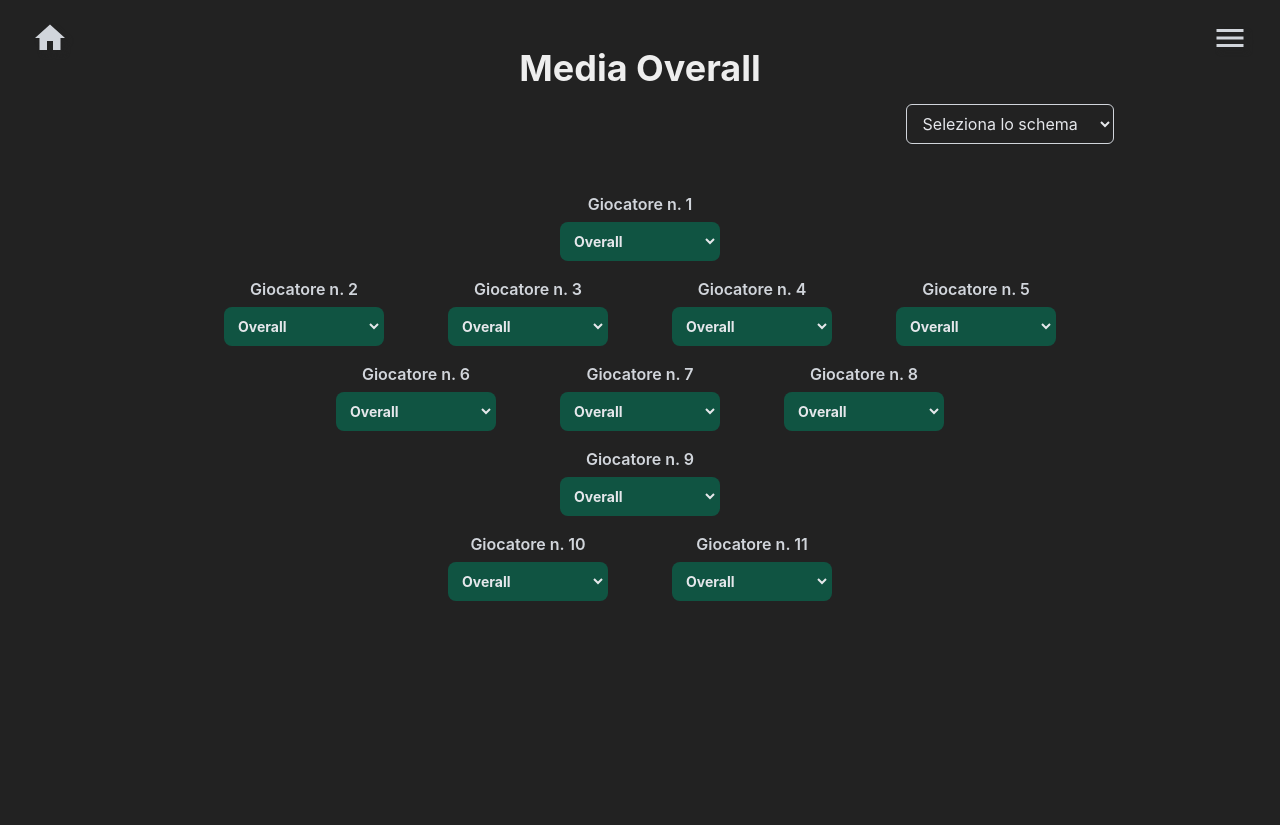
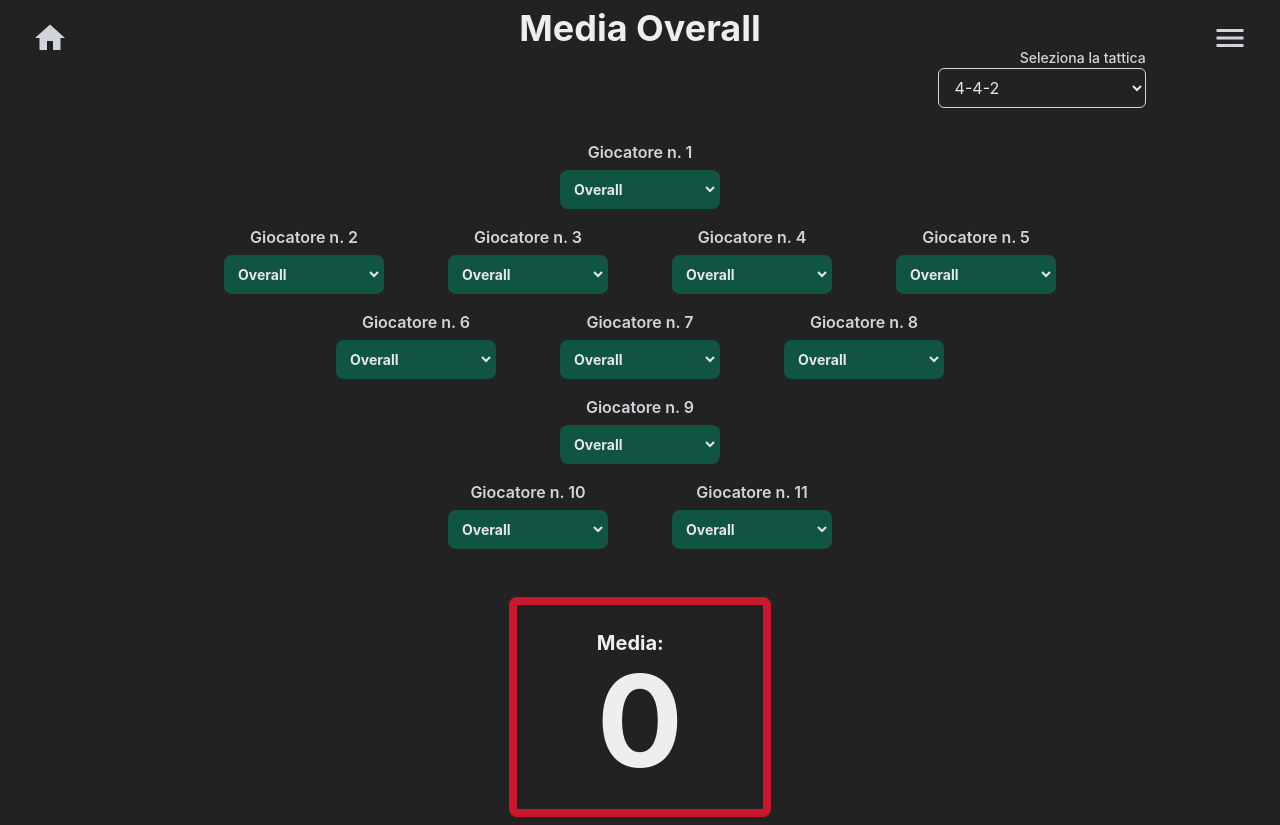
Before and after one commit to tgalex75/imprevisti-fc24, a React (Create React App) app: page /calcolo-media in a window 1280 px wide. Before the commit the page ends 800 px from the top, so only its background shows below. Built offline with nearby package versions, Linux system fonts and the light colour scheme.

Commit message:
v0.0.4.1

```diff
--- a/src/Funzioni/schemi.js
+++ b/src/Funzioni/schemi.js
@@ -742,14 +742,19 @@ export const s3421 = (arr, func, val) => {
 
 export const mySelect = (ref, func) => {
     return (
-        <div className="flex justify-end w-4/5">
+        <div className="flex flex-col w-4/5 items-end ">
+            <label
+                htmlFor="tattica"
+                className="block text-sm font-medium text-gray-300"
+            >
+                Seleziona la tattica
+            </label>
             <select
                 className="block px-3 py-2 text-gray-200 bg-transparent border border-gray-300 rounded-md shadow-sm w-52 focus:outline-none focus:ring-primary-500 focus:border-primary-500"
-                name="animals"
+                name="tattica"
                 ref={ref}
                 onChange={func}
             >
-                <option value="">Seleziona lo schema</option>
                 <option value="442">4-4-2</option>
                 <option value="433">4-3-3</option>
                 <option value="4312">4-3-1-2</option>
--- a/src/Pages/MediaOverall.js
+++ b/src/Pages/MediaOverall.js
@@ -63,8 +63,8 @@ const MediaOverall = () => {
     const result = calcolaMedia();
 
     return (
-        <main className="w-full h-full flex flex-col items-center justify-around overflow-hidden p-12">
-            <div className="w-full h-full mx-auto flex items-center gap-4 flex-col">
+        <main className="w-full flex flex-col items-center justify-around overflow-hidden p-2">
+            <div className="w-full flex items-center flex-col">
                 <h1 className="text-4xl font-bold">Media Overall</h1>
                 {mySelect(selectRef, getSchema)}
                 {schema === "442" && s442(data, handleChange, valori)}
@@ -73,12 +73,13 @@ const MediaOverall = () => {
                 {schema === "3412" && s3412(data, handleChange, valori)}
                 {schema === "3421" && s3421(data, handleChange, valori)}
                 {schema === "343" && s343(data, handleChange, valori)}
-                {values && (
+                {values || schema ? (
                     <div className="py-6 px-20 border-8 border-[--clr-prim] rounded-lg font-bold">
                         <span className="text-xl">Media:</span>
                         <h4 className="text-9xl">{result}</h4>
-
                     </div>
+                ) : (
+                    ""
                 )}
             </div>
         </main>
```
